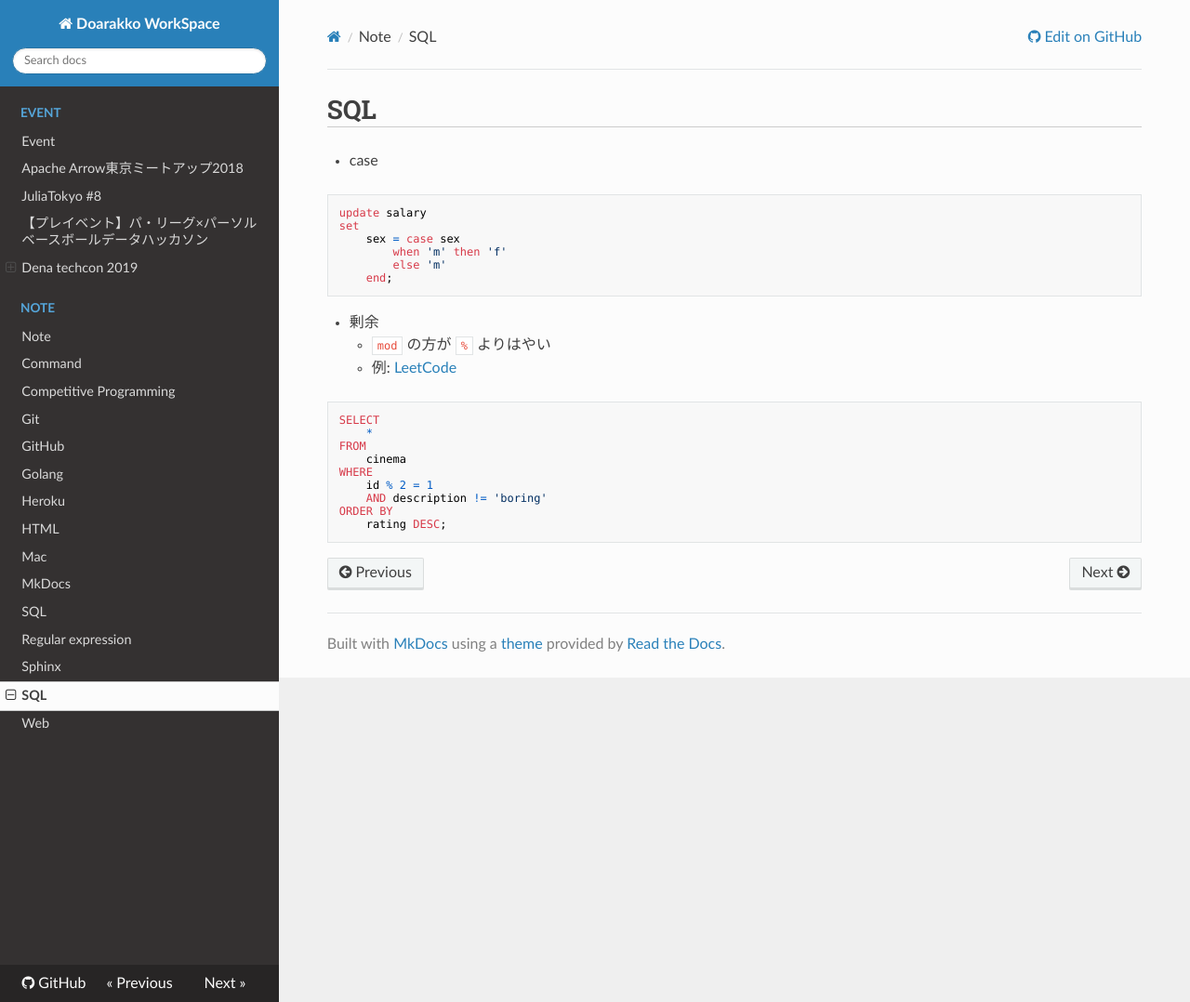
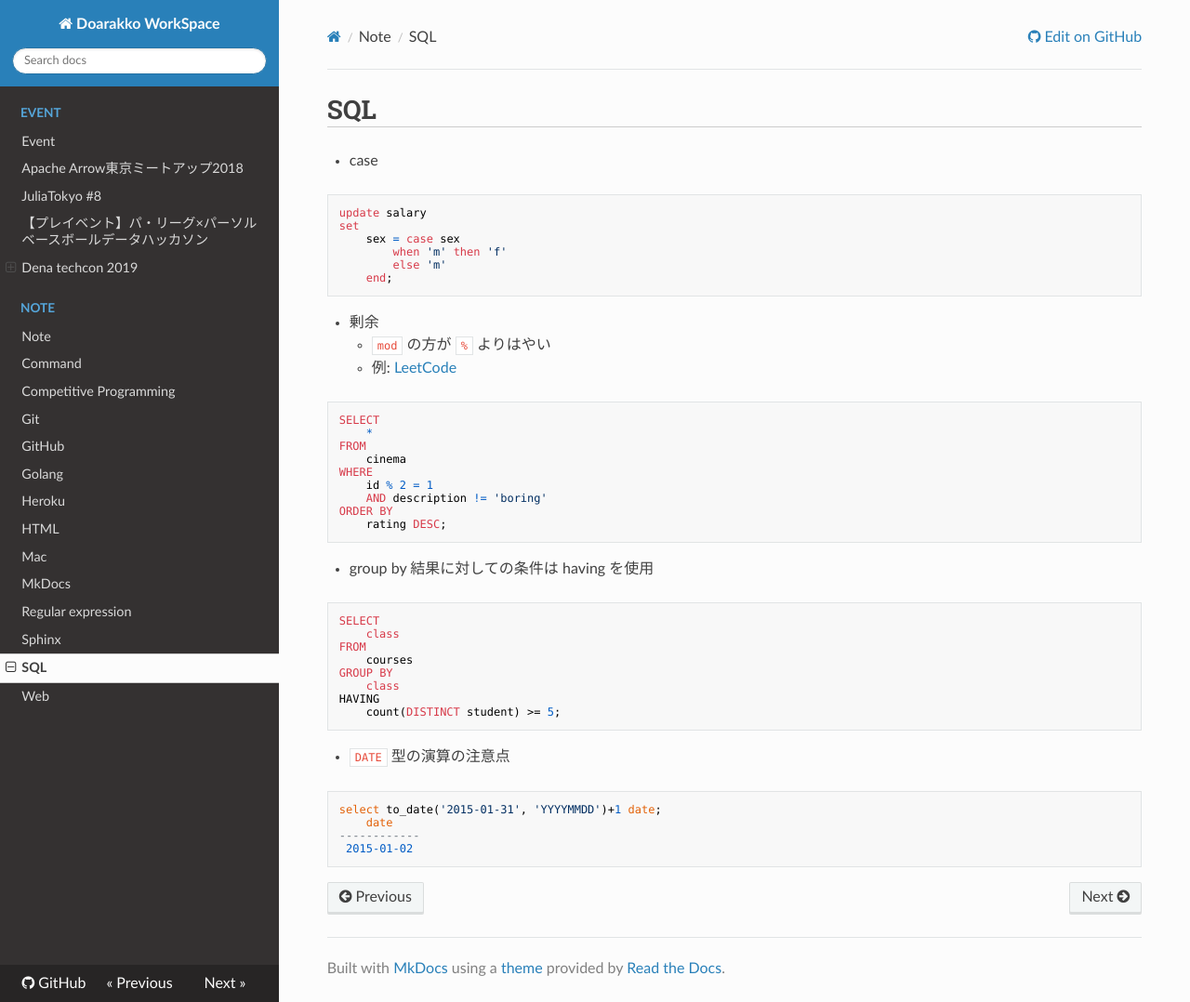
Before and after one commit to Doarakko/mkdocs-github-pages, an MkDocs documentation site: the page built from docs/note/sql.md, in a window 1280 px wide and 1078 px high. Shown: the whole window at 93% size. Built offline with MkDocs 1.6.1, drawn with Linux system fonts in a browser that asks for light colours; nearby versions of some CDN libraries.

Commit message:
add date and groupby

````diff
--- a/docs/note/sql.md
+++ b/docs/note/sql.md
@@ -23,3 +23,23 @@ WHERE
 ORDER BY
     rating DESC;
 ```
+
+- group by 結果に対しての条件は having を使用
+```
+SELECT
+    class
+FROM
+    courses
+GROUP BY
+    class
+HAVING
+    count(DISTINCT student) >= 5;
+```
+
+- `DATE` 型の演算の注意点
+```
+select to_date('2015-01-31', 'YYYYMMDD')+1 date;
+    date
+------------
+ 2015-01-02
+```
````
Also changed, not shown: docs/note/mysql.md (deleted, +0 -37 lines), docs/note/web.md (+3 -0 lines).
